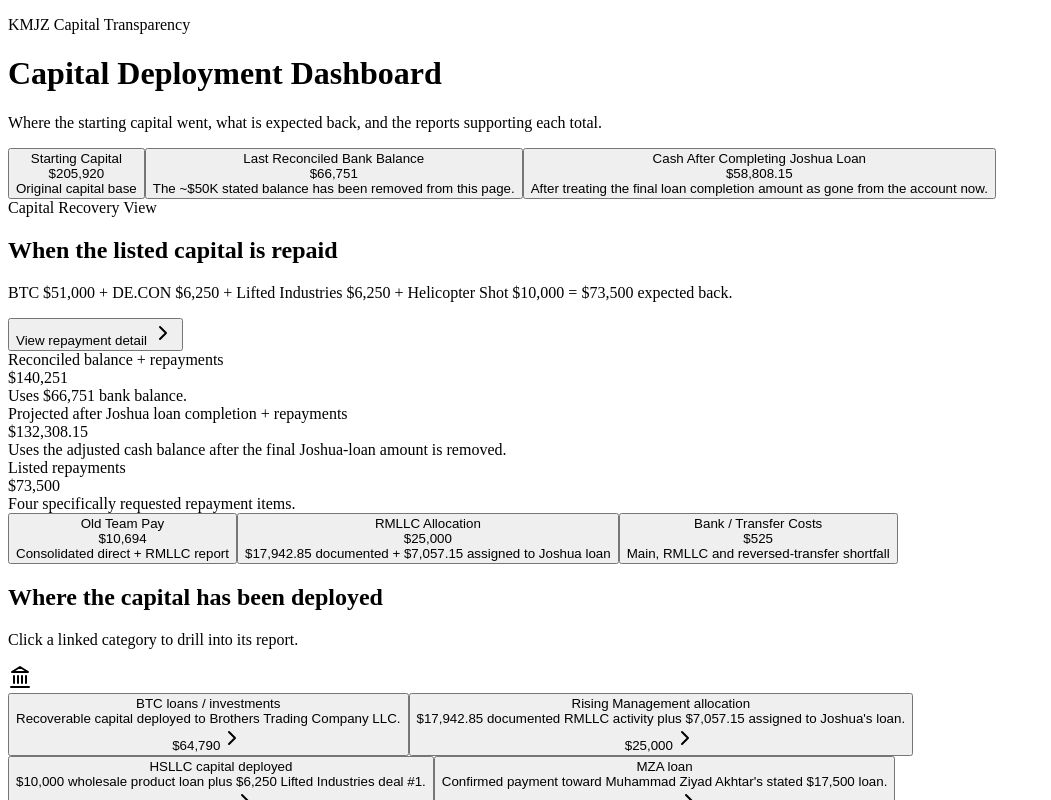
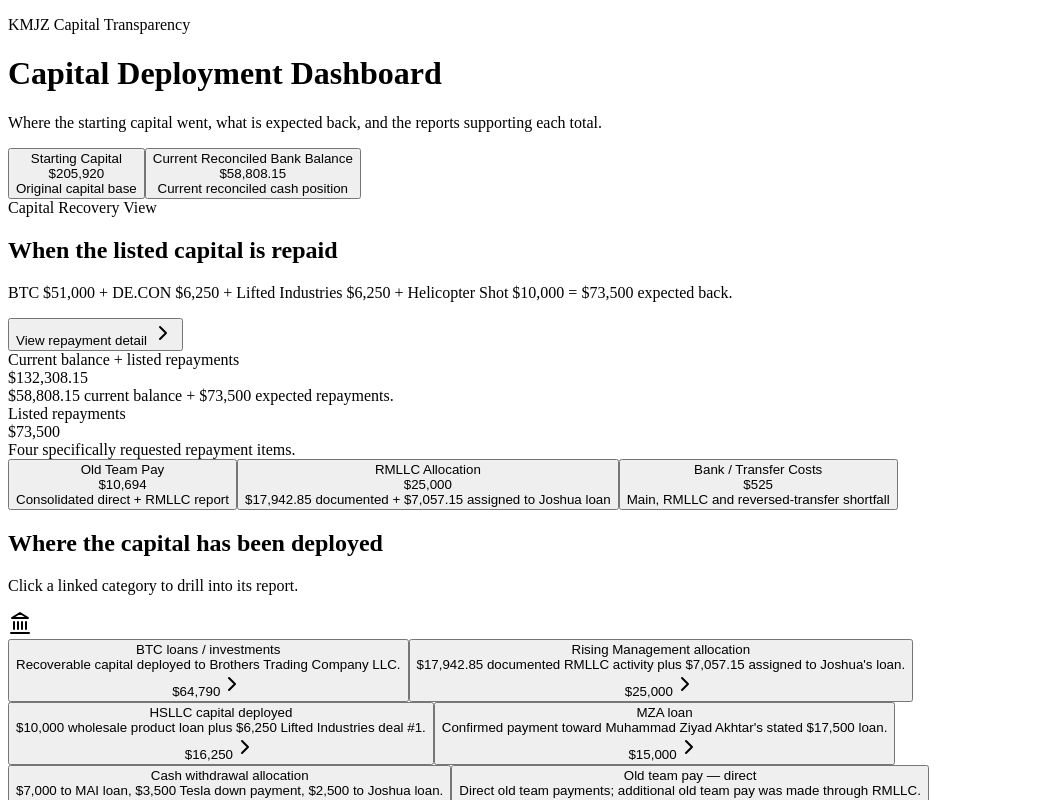
Before and after one commit to joshuamedina-cmd/kmjz-investment-tracker, a React (Vite) app in the folder client/: page /#/ in a window 1280 px wide. Shown: the top 800 px of the page, without its empty margins (0-1051 px from the left). Built offline with nearby package versions, Linux system fonts and the light colour scheme.

Commit message:
Simplify current balance display

```diff
--- a/client/src/pages/capital-home.tsx
+++ b/client/src/pages/capital-home.tsx
@@ -1,11 +1,9 @@
 import { useState } from "react";
-import { ChevronRight, DollarSign, FileText, Landmark, Receipt, RotateCcw, Users } from "lucide-react";
+import { ChevronRight, Landmark } from "lucide-react";
 import {
   STARTING_CAPITAL,
-  LAST_RECONCILED_BALANCE,
   CASH_AFTER_JOSHUA_LOAN,
   LISTED_REPAYMENTS_TOTAL,
-  BALANCE_PLUS_LISTED_REPAYMENTS,
   PROJECTED_CASH_AFTER_REPAYMENTS,
   RMLLC_FUNDED,
   RMLLC_ACCOUNTED,
@@ -42,15 +40,14 @@
  return <div className="min-h-screen bg-slate-100 text-slate-950">
   <header className="border-b border-slate-200 bg-white"><div className="mx-auto max-w-7xl px-5 py-6"><div className="text-xs font-bold uppercase tracking-[.2em] text-slate-500">KMJZ Capital Transparency</div><h1 className="mt-1 text-3xl font-black tracking-tight">Capital Deployment Dashboard</h1><p className="mt-2 max-w-3xl text-sm text-slate-500">Where the starting capital went, what is expected back, and the reports supporting each total.</p></div></header>
   <main className="mx-auto max-w-7xl px-5 py-7 space-y-7">
-   <section className="grid gap-4 md:grid-cols-3">
+   <section className="grid gap-4 md:grid-cols-2">
     <Metric label="Starting Capital" value={money(STARTING_CAPITAL)} sub="Original capital base"/>
-    <Metric label="Last Reconciled Bank Balance" value={money(LAST_RECONCILED_BALANCE)} sub="The ~$50K stated balance has been removed from this page." onClick={()=>setReport("reconciliation")}/>
-    <Metric label="Cash After Completing Joshua Loan" value={money(CASH_AFTER_JOSHUA_LOAN)} sub="After treating the final loan completion amount as gone from the account now." onClick={()=>setReport("joshua-loan")}/>
+    <Metric label="Current Reconciled Bank Balance" value={money(CASH_AFTER_JOSHUA_LOAN)} sub="Current reconciled cash position" onClick={()=>setReport("reconciliation")}/>
    </section>
 
    <section className="rounded-3xl bg-slate-950 p-6 text-white shadow-xl">
     <div className="flex flex-col gap-5 lg:flex-row lg:items-end lg:justify-between"><div><div className="text-xs font-bold uppercase tracking-[.18em] text-emerald-300">Capital Recovery View</div><h2 className="mt-2 text-2xl font-black">When the listed capital is repaid</h2><p className="mt-2 max-w-2xl text-sm text-slate-300">BTC $51,000 + DE.CON $6,250 + Lifted Industries $6,250 + Helicopter Shot $10,000 = {money(LISTED_REPAYMENTS_TOTAL)} expected back.</p></div><button onClick={()=>setReport("recoverable")} className="inline-flex items-center gap-2 rounded-xl bg-white px-4 py-3 text-sm font-bold text-slate-950">View repayment detail <ChevronRight className="h-4 w-4"/></button></div>
-    <div className="mt-6 grid gap-4 md:grid-cols-3"><div className="rounded-2xl bg-white/10 p-4"><div className="text-xs uppercase tracking-wider text-slate-300">Reconciled balance + repayments</div><div className="mt-2 text-3xl font-black">{money(BALANCE_PLUS_LISTED_REPAYMENTS)}</div><div className="mt-1 text-xs text-slate-400">Uses {money(LAST_RECONCILED_BALANCE)} bank balance.</div></div><div className="rounded-2xl bg-emerald-400 p-4 text-slate-950"><div className="text-xs font-bold uppercase tracking-wider">Projected after Joshua loan completion + repayments</div><div className="mt-2 text-3xl font-black">{money(PROJECTED_CASH_AFTER_REPAYMENTS)}</div><div className="mt-1 text-xs font-medium">Uses the adjusted cash balance after the final Joshua-loan amount is removed.</div></div><div className="rounded-2xl bg-white/10 p-4"><div className="text-xs uppercase tracking-wider text-slate-300">Listed repayments</div><div className="mt-2 text-3xl font-black">{money(LISTED_REPAYMENTS_TOTAL)}</div><div className="mt-1 text-xs text-slate-400">Four specifically requested repayment items.</div></div></div>
+    <div className="mt-6 grid gap-4 md:grid-cols-2"><div className="rounded-2xl bg-emerald-400 p-4 text-slate-950"><div className="text-xs font-bold uppercase tracking-wider">Current balance + listed repayments</div><div className="mt-2 text-3xl font-black">{money(PROJECTED_CASH_AFTER_REPAYMENTS)}</div><div className="mt-1 text-xs font-medium">{money(CASH_AFTER_JOSHUA_LOAN)} current balance + {money(LISTED_REPAYMENTS_TOTAL)} expected repayments.</div></div><div className="rounded-2xl bg-white/10 p-4"><div className="text-xs uppercase tracking-wider text-slate-300">Listed repayments</div><div className="mt-2 text-3xl font-black">{money(LISTED_REPAYMENTS_TOTAL)}</div><div className="mt-1 text-xs text-slate-400">Four specifically requested repayment items.</div></div></div>
    </section>
 
    <section className="grid gap-4 md:grid-cols-3">
@@ -65,10 +62,10 @@
   {report&&<div className="fixed inset-0 z-50 bg-black/50 p-4 backdrop-blur-sm" onClick={close}><div className="mx-auto mt-4 max-h-[92vh] max-w-6xl overflow-y-auto rounded-3xl bg-slate-50 shadow-2xl" onClick={e=>e.stopPropagation()}><div className="sticky top-0 z-10 flex items-center justify-between border-b border-slate-200 bg-white px-6 py-4"><div className="font-black">{report==="old-team"?"Old Team Pay Report":report==="rmllc"?"Rising Management LLC Report":report==="recoverable"?"Recoverable Capital / Repayment Report":report==="joshua-loan"?"Joshua $17,500 Loan Report":report==="fees"?"Fees Report":"Capital Reconciliation"}</div><button onClick={close} className="rounded-lg bg-slate-100 px-3 py-2 text-sm font-bold">Close</button></div><div className="p-6">
    {report==="old-team"&&<><div className="mb-5 grid gap-3 md:grid-cols-3"><Metric label="Total Old Team Pay" value={money(OLD_TEAM_TOTAL)}/><Metric label="Direct Main Account" value={money(4694)}/><Metric label="Through RMLLC" value={money(6000)}/></div><TxTable rows={oldTeamTransactions}/></>}
    {report==="rmllc"&&<><div className="mb-5 grid gap-3 md:grid-cols-3"><Metric label="RMLLC Funded" value={money(RMLLC_FUNDED)}/><Metric label="Documented Activity" value={money(RMLLC_ACCOUNTED)}/><Metric label="Assigned To Joshua Loan" value={money(RMLLC_TO_JOSHUA)}/></div><TxTable rows={rmllcTransactions}/></>}
-   {report==="joshua-loan"&&<><div className="mb-5 rounded-2xl bg-emerald-100 p-5"><div className="text-xs font-bold uppercase tracking-wider text-emerald-700">Loan fully allocated</div><div className="mt-1 text-3xl font-black">{money(17500)}</div><p className="mt-2 text-sm text-emerald-900">$2,500 cash draw + $7,057.15 RMLLC remainder + $7,942.85 taken from the main account now. Remaining to fulfill: $0.</p></div><TxTable rows={joshuaLoanTransactions}/></>}
+   {report==="joshua-loan"&&<><div className="mb-5 rounded-2xl bg-emerald-100 p-5"><div className="text-xs font-bold uppercase tracking-wider text-emerald-700">Loan fully allocated</div><div className="mt-1 text-3xl font-black">{money(17500)}</div><p className="mt-2 text-sm text-emerald-900">$2,500 cash draw + $7,057.15 RMLLC remainder + $7,942.85 taken from the main account. Remaining to fulfill: $0.</p></div><TxTable rows={joshuaLoanTransactions}/></>}
    {report==="recoverable"&&<><div className="mb-5 rounded-2xl bg-slate-950 p-5 text-white"><div className="text-sm text-slate-300">Specifically requested repayment pool</div><div className="mt-1 text-3xl font-black">{money(LISTED_REPAYMENTS_TOTAL)}</div></div><div className="grid gap-3 md:grid-cols-2">{repaymentItems.map(x=><div key={x.entity} className="rounded-2xl border border-slate-200 bg-white p-4"><div className="text-sm font-bold">{x.entity}</div><div className="mt-1 text-2xl font-black">{money(x.amount)}</div><div className="mt-2 text-xs text-slate-500">{x.note}</div></div>)}</div><h3 className="mb-3 mt-6 font-black">Underlying recoverable positions</h3><div className="space-y-3">{recoverableItems.map(x=><div key={x.entity} className="rounded-xl border border-slate-200 bg-white p-4"><div className="flex justify-between gap-4"><div><div className="font-bold">{x.entity}</div><div className="mt-1 text-sm text-slate-500">{x.note}</div><div className="mt-2 text-xs font-semibold text-slate-400">{x.status}</div></div><div className="font-black">{money(x.amount)}</div></div></div>)}</div></>}
    {report==="fees"&&<div className="grid gap-4 md:grid-cols-3"><Metric label="Main Fees" value={money(390)}/><Metric label="RMLLC Fees" value={money(90)}/><Metric label="Reversal Shortfall" value={money(45)}/></div>}
-   {report==="reconciliation"&&<div className="space-y-4"><div className="rounded-2xl bg-white p-5"><div className="text-sm text-slate-500">Starting capital</div><div className="text-3xl font-black">{money(STARTING_CAPITAL)}</div></div><div className="rounded-2xl bg-white p-5"><div className="text-sm text-slate-500">Last fully reconciled bank balance</div><div className="text-3xl font-black">{money(LAST_RECONCILED_BALANCE)}</div></div><div className="rounded-2xl bg-amber-50 p-5 text-amber-950"><div className="font-bold">Adjustment recorded now</div><div className="mt-1 text-2xl font-black">-{money(7942.85)}</div><div className="mt-1 text-sm">Completes Joshua's $17,500 loan and produces an adjusted cash position of {money(CASH_AFTER_JOSHUA_LOAN)}.</div></div></div>}
+   {report==="reconciliation"&&<div className="space-y-4"><div className="rounded-2xl bg-white p-5"><div className="text-sm text-slate-500">Starting capital</div><div className="text-3xl font-black">{money(STARTING_CAPITAL)}</div></div><div className="rounded-2xl bg-white p-5"><div className="text-sm text-slate-500">Current reconciled bank balance</div><div className="text-3xl font-black">{money(CASH_AFTER_JOSHUA_LOAN)}</div></div></div>}
   </div></div></div>}
  </div>
 }
```
